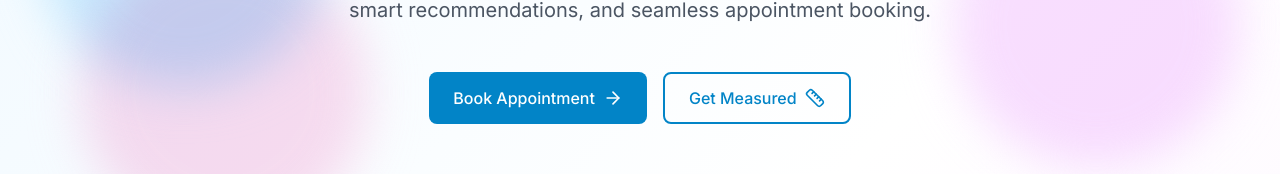
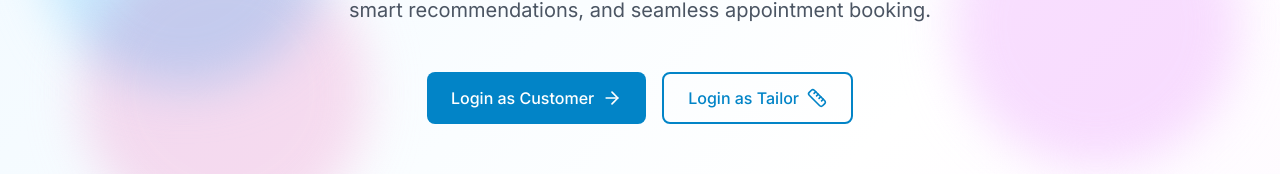
Before and after one commit to Aayush-jas123/darji-pro, a Next.js app in the folder frontend/customer/: page / in a window 1280 px wide. Shown: the part 280-454 px from the top of the page. Built offline with nearby package versions, Linux system fonts and the light colour scheme.

Commit message:
feat(auth): implement role-based dashboards and login redirection

```diff
--- a/frontend/customer/src/app/(auth)/login/page.tsx
+++ b/frontend/customer/src/app/(auth)/login/page.tsx
@@ -38,10 +38,18 @@ function LoginForm() {
                 password: data.password
             });
 
-            const { access_token } = response.data;
+            const { access_token, role } = response.data;
             if (access_token) {
                 localStorage.setItem('token', access_token);
-                router.push('/');
+
+                // Redirect based on role
+                if (role === 'admin') {
+                    router.push('/admin');
+                } else if (role === 'tailor') {
+                    router.push('/tailor');
+                } else {
+                    router.push('/dashboard');
+                }
             }
         } catch (error: any) {
             console.error(error);
--- a/frontend/customer/src/app/page.tsx
+++ b/frontend/customer/src/app/page.tsx
@@ -29,12 +29,12 @@ export default function HomePage() {
                         </p>
 
                         <div className="flex flex-col sm:flex-row gap-4 justify-center">
-                            <Link href="/book-appointment" className="btn-primary inline-flex items-center gap-2">
-                                Book Appointment
+                            <Link href="/login" className="btn-primary inline-flex items-center gap-2">
+                                Login as Customer
                                 <ArrowRight className="w-5 h-5" />
                             </Link>
-                            <Link href="/measurements" className="btn-outline inline-flex items-center gap-2">
-                                Get Measured
+                            <Link href="/login?role=tailor" className="btn-outline inline-flex items-center gap-2">
+                                Login as Tailor
                                 <Ruler className="w-5 h-5" />
                             </Link>
                         </div>
```
Also changed, not shown: 2 other files (tests, documents, lock files or other folders).
